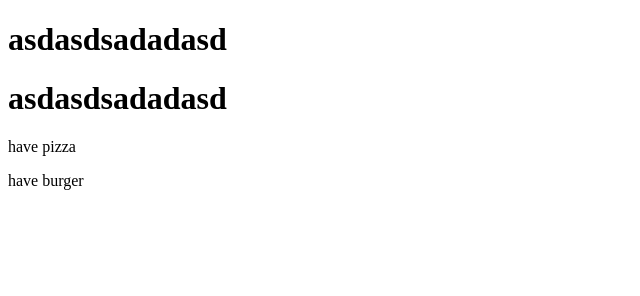
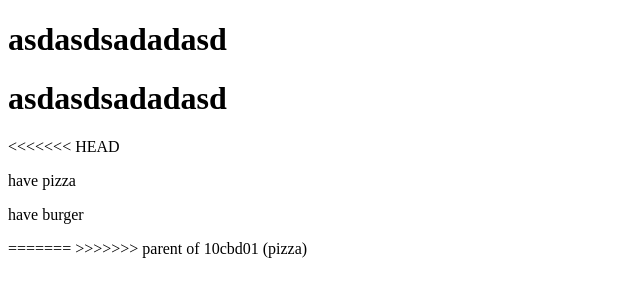
Before and after one commit to Mohit-Rautela/testgit, a plain HTML site: page index.html in a window 1280 px wide. Shown: the whole page, without its empty margins (0-640 px from the left). Drawn offline with Linux system fonts and the light colour scheme.

```diff
--- a/index.html
+++ b/index.html
@@ -9,8 +9,11 @@
 <body>
     <h1>asdasdsadadasd</h1>
     <h1>asdasdsadadasd</h1>
+<<<<<<< HEAD
 <p>have pizza</p>
 <p>have burger</p>
+=======
+>>>>>>> parent of 10cbd01 (pizza)
 
 </body>
 </html>
```
